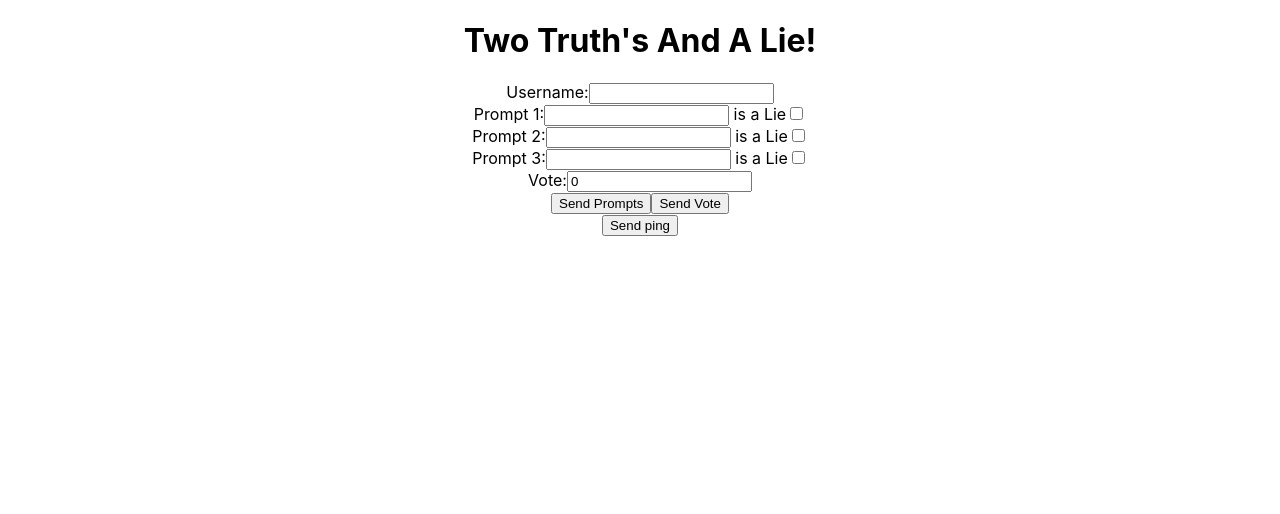
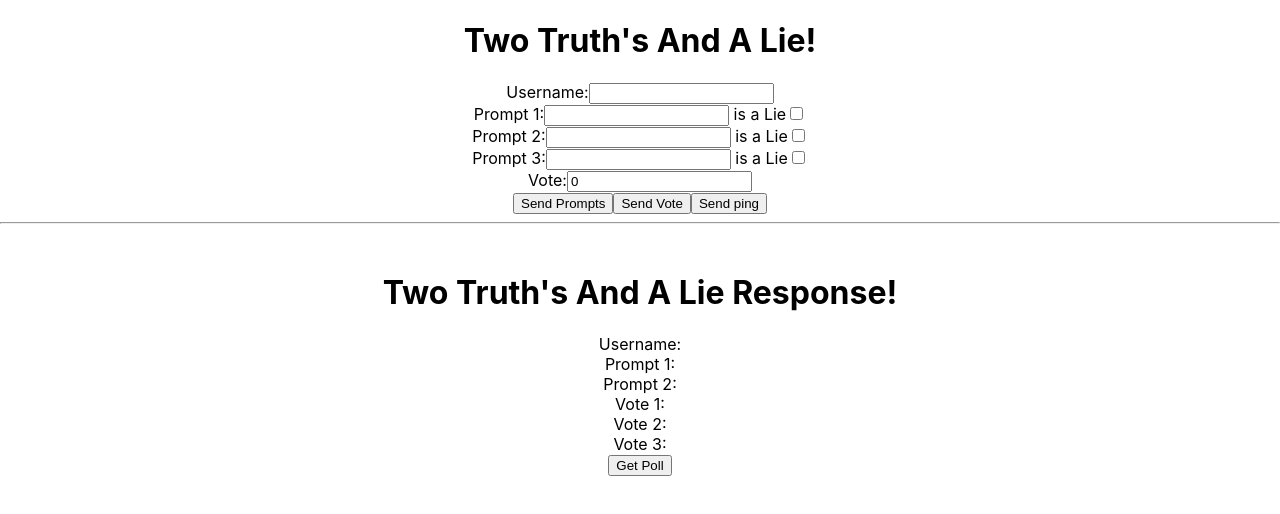
Before and after one commit to JohnnyQuiles/two-truths-and-a-lie, a React (Create React App) app: page / in a window 1280 px wide. Shown: the top 514 px of the page. Built offline with nearby package versions, Linux system fonts and the light colour scheme.

Commit message:
functioning need to display

```diff
--- a/src/App.jsx
+++ b/src/App.jsx
@@ -1,6 +1,6 @@
 import React, { Component } from 'react';
 import './App.css';
-const serverURL = "http://cab2-108-53-232-66.ngrok.io";
+const serverURL = "http://ce44-108-53-232-66.ngrok.io";
 
 async function ping(userName) {
   const response = await fetch(`${serverURL}/ping`, {
@@ -65,13 +65,28 @@ async function vote(event) {
       "x-Trigger": "CORS",
     },
     body: JSON.stringify({
-      userName: event.username,
-      promptVote: Number(event.vote),
+      userName: event.userName,
+      promptVote: Number(event.vote)
     }),
   });
   const pingResponse = await response.text();
   return pingResponse;
-}
+};
+
+async function poll() {
+  const response = await fetch(`${serverURL}/prompt-poll`, {
+    method: "Get", // *GET, POST, PUT, DELETE, etc.
+    mode: "cors",
+    headers: {
+      Accept: "application/json",
+      "Content-Type": "application/json",
+      "access-control-request-headers": "content-type",
+      "x-Trigger": "CORS",
+    },
+  });
+  const pingResponse = await response.text();
+  return pingResponse;
+};
 
 
 export class App extends Component {
@@ -79,7 +94,7 @@ export class App extends Component {
     super(props);
     this.state = {
       checkbox: true,
-      userName: 'Johnny',
+      userName: '',
       vote: 0,
 
       promptOne: {
@@ -96,7 +111,7 @@ export class App extends Component {
         isLie: false,
       }
     };
-    console.log('Orginal:', this.state);
+    // console.log('Orginal:', this.state);
   };
   handleOnSubmit = (event) => {
     event.preventDefault();
@@ -135,16 +150,22 @@ export class App extends Component {
     this.setState({ vote: event.target.value })
   };
   onClickPromptHandler = async () => {
-    const response = await prompt(this.state);
-    console.log('Prompt click:', response);
+    const promptData = await prompt(this.state)
+    console.log('Prompt click:', promptData);
   };
   onClickVoteHandler = async () => {
-    const response = await vote(this.state);
-    console.log("Vote Click:", response);
-  }
+    const voteData = await vote(this.state);
+    console.log('Vote click:', voteData);
+  };
   onClickPingHandler = async () => {
     const pingRes = await ping(this.state.userName)
     console.log(pingRes)
+  };
+  onClickPollHandler = async () => {
+    const pollRes = await poll();
+    const parsePoll = JSON.parse(pollRes)
+    console.log("Poll response:", pollRes);
+    console.log(parsePoll);
   };
 
   //DISPLAYS PAGE===============================================================================
@@ -154,7 +175,6 @@ export class App extends Component {
       <div className="App">
         <h1>Two Truth's And A Lie! </h1>
 
-        <form onSubmit={this.handleOnSubmit}>
         <label>Username:</label>
         <input name='userName' type={userName} onChange={this.handleUser}></input>
         <br />
@@ -183,8 +203,31 @@ export class App extends Component {
 
         <button onClick={this.onClickPromptHandler}>Send Prompts</button>
         <button onClick={this.onClickVoteHandler}>Send Vote</button>
-        </form>
         <button onClick={this.onClickPingHandler}>Send ping</button>
+        <hr />
+        <br />
+
+        <h1>Two Truth's And A Lie Response!</h1>
+        <div>
+          <label>Username:</label>
+        </div>
+        <div>
+          <label>Prompt 1:</label>
+        </div>
+        <div>
+          <label>Prompt 2:</label>
+        </div>
+        <div>
+          <label>Vote 1:</label>
+        </div>
+        <div>
+          <label>Vote 2:</label>
+        </div>
+        <div>
+          <label>Vote 3:</label>
+        </div>
+        <button onClick={this.onClickPollHandler}>Get Poll</button>
+        <br />
       </div>
     );
   };
```
